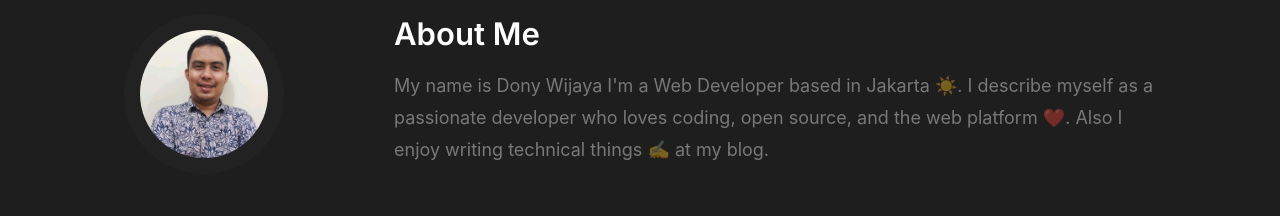
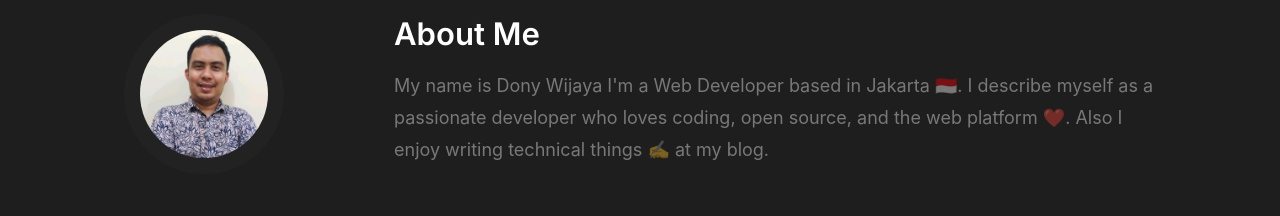
Before and after one commit to donizero8/portofolio, a React (Create React App) app: page / in a window 1280 px wide. Shown: the part 994-1210 px from the top of the page. Built offline with nearby package versions, Linux system fonts and the light colour scheme.

Commit message:
update indonesian flag on about me

```diff
--- a/src/App.js
+++ b/src/App.js
@@ -82,7 +82,7 @@ function App() {
           <div className="column large-9 tab-12 s-about__content">
             <h3>About Me</h3>
             <p>
-              My name is Dony Wijaya I'm a Web Developer based in Jakarta ☀️.
+              My name is Dony Wijaya I'm a Web Developer based in Jakarta 🇮🇩.
               I describe myself as a passionate developer who loves coding, open source, and the web platform ❤️.
 
               Also I enjoy writing technical things ✍️ at my blog.
```
